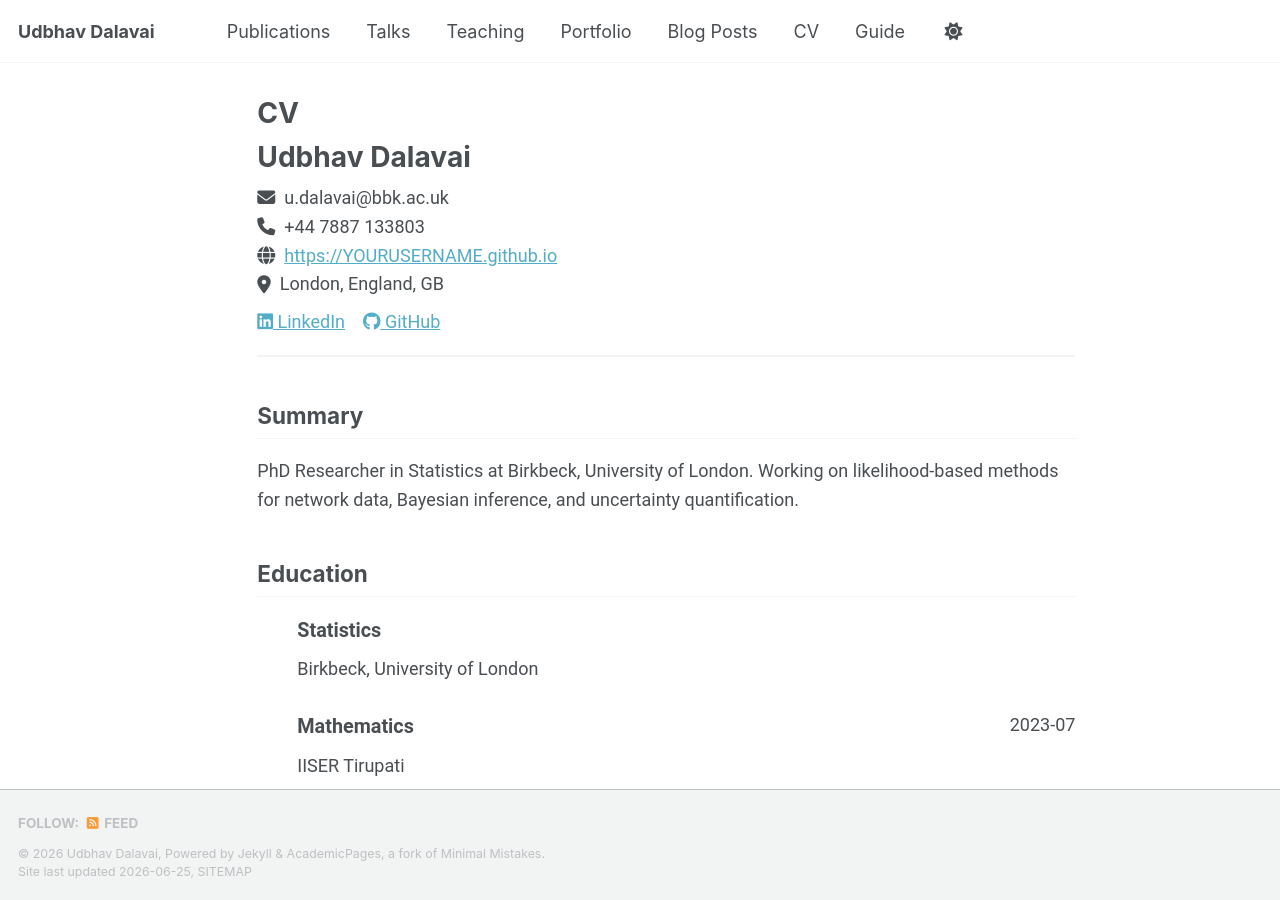
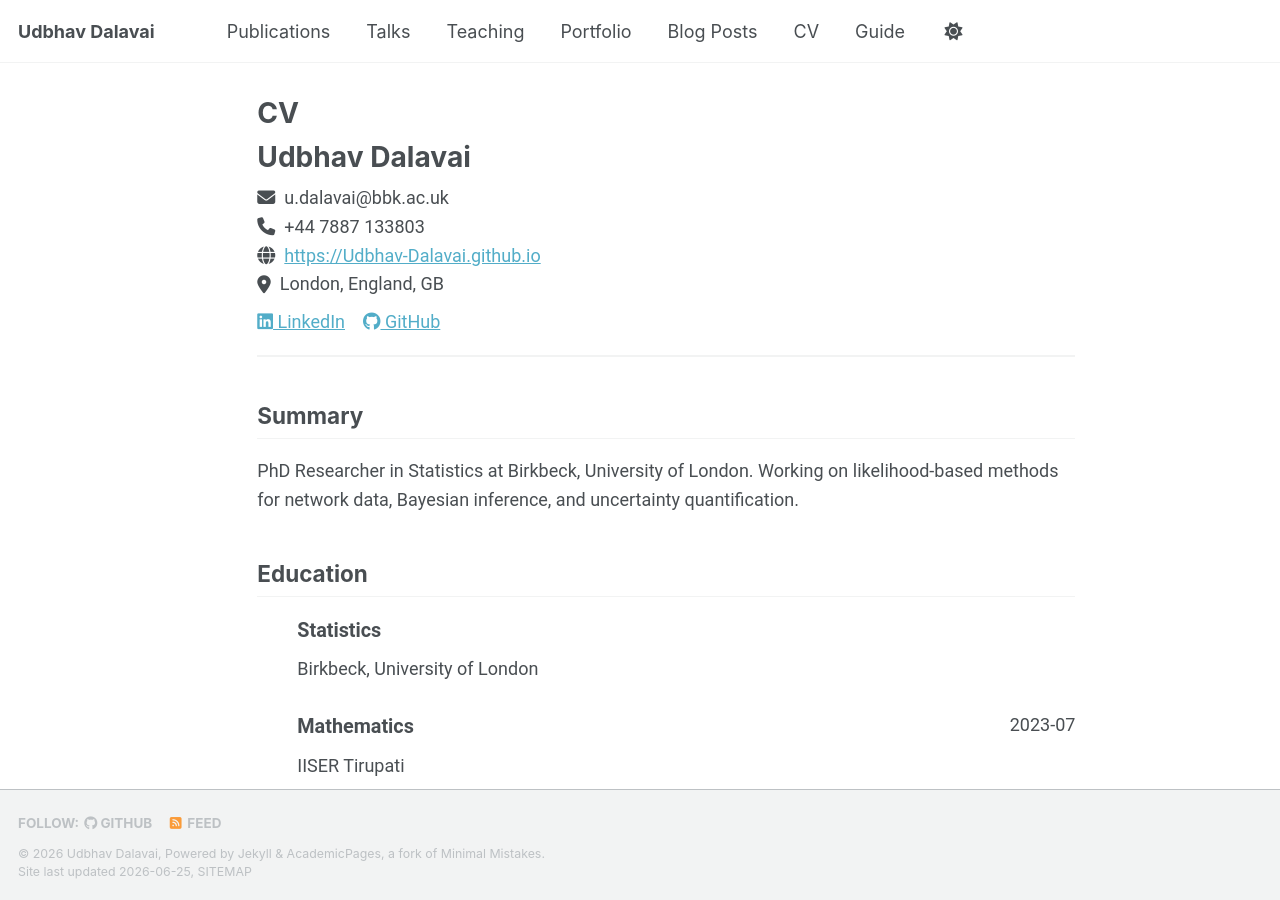
Before and after one commit to Udbhav-Dalavai/Udbhav-Dalavai.github.io, a Jekyll site: the page built from _pages/cv-json.md, in a window 1280 px wide and 900 px high. Built offline with Jekyll 4.4.1, drawn with Linux system fonts in a browser that asks for light colours; a style sheet for code colours, icons or effects is not loaded.

Commit message:
Set GitHub username to Udbhav-Dalavai

```diff
--- a/_config.yml
+++ b/_config.yml
@@ -7,9 +7,9 @@ title                    : "Udbhav Dalavai"
 title_separator          : "-"
 name                     : &name "Udbhav Dalavai"
 description              : &description "PhD Researcher in Statistics, Birkbeck, University of London. Working on network models, Bayesian inference, and uncertainty quantification."
-url                      : https://YOURUSERNAME.github.io  # ← replace YOURUSERNAME with your GitHub handle
+url                      : https://Udbhav-Dalavai.github.io
 baseurl                  : ""
-repository               : "YOURUSERNAME/YOURUSERNAME.github.io"  # ← replace both
+repository               : "Udbhav-Dalavai/Udbhav-Dalavai.github.io"
 
 # Site Author
 author:
@@ -40,7 +40,7 @@ author:
   bitbucket        :
   codepen          :
   dribbble         :
-  github           :   # ← your GitHub username
+  github           : "Udbhav-Dalavai"
   kaggle           :
   stackoverflow    :
 
--- a/_data/cv.json
+++ b/_data/cv.json
@@ -3,7 +3,7 @@
     "name": "Udbhav Dalavai",
     "email": "u.dalavai@bbk.ac.uk",
     "phone": "+44 7887 133803",
-    "website": "https://YOURUSERNAME.github.io",
+    "website": "https://Udbhav-Dalavai.github.io",
     "summary": "PhD Researcher in Statistics at Birkbeck, University of London. Working on likelihood-based methods for network data, Bayesian inference, and uncertainty quantification.",
     "location": {
       "address": "Malet Street",
@@ -20,8 +20,8 @@
       },
       {
         "network": "GitHub",
-        "username": "YOURUSERNAME",
-        "url": "https://github.com/YOURUSERNAME"
+        "username": "Udbhav-Dalavai",
+        "url": "https://github.com/Udbhav-Dalavai"
       }
     ]
   },
```
